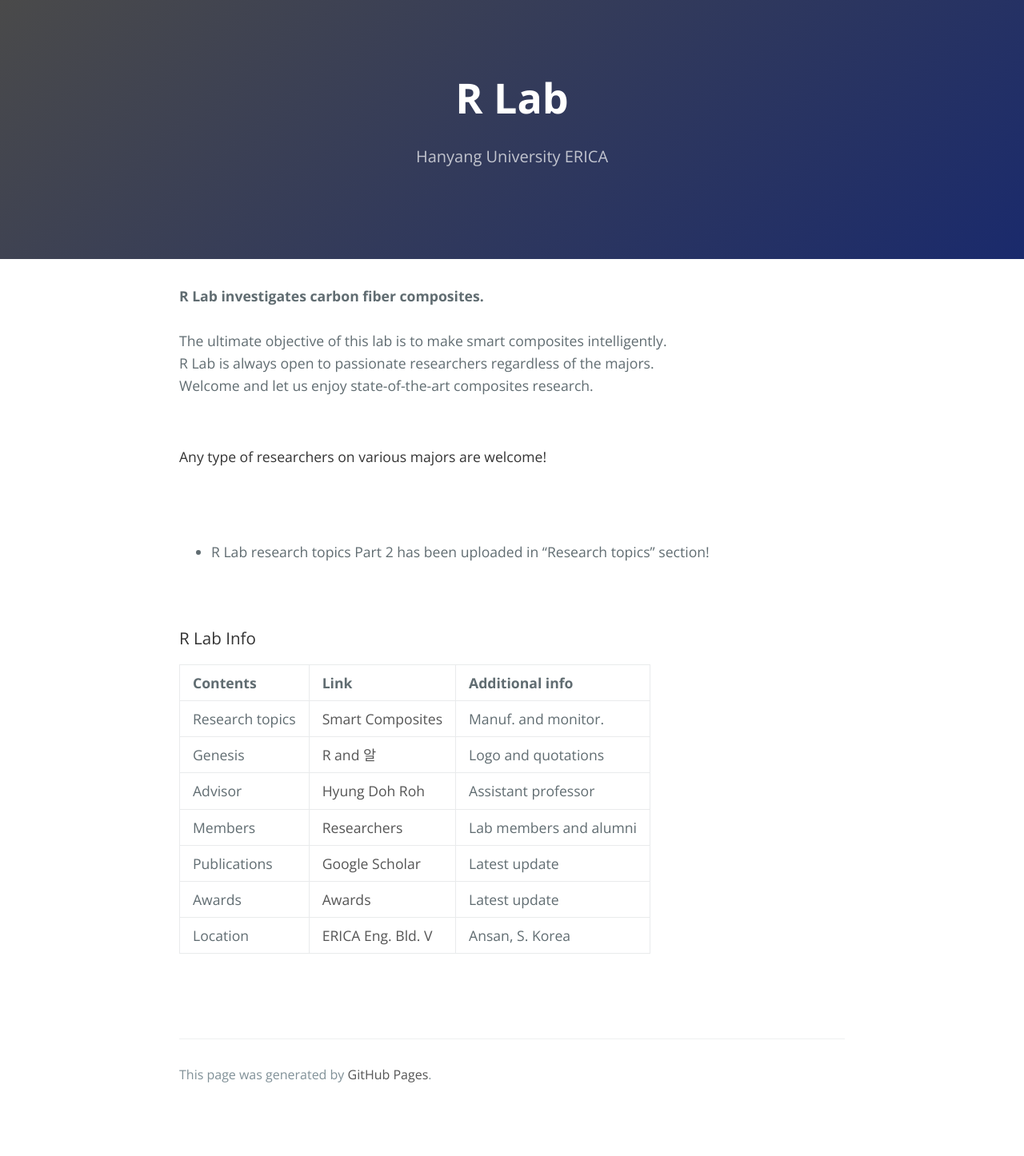
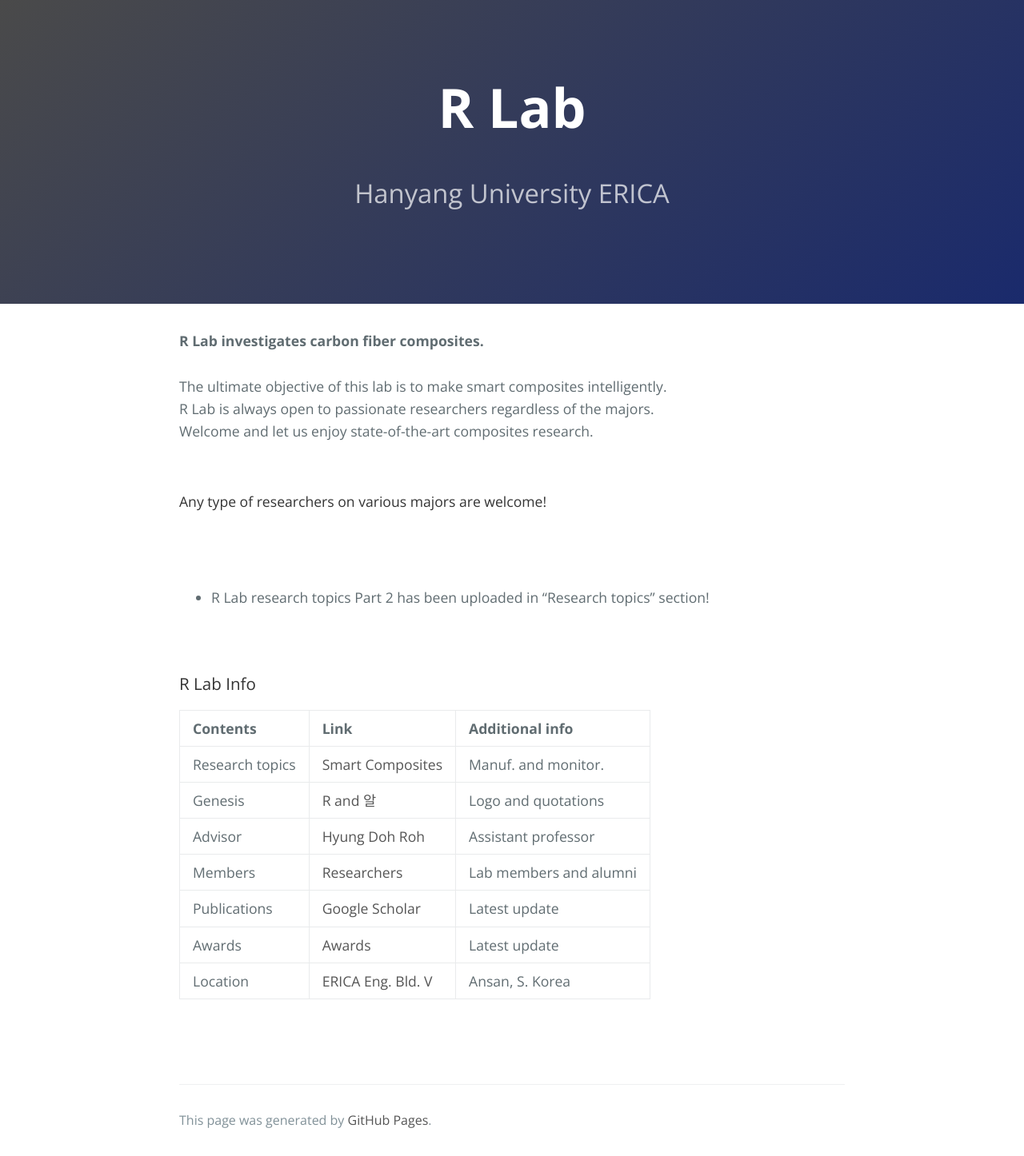
Before and after one commit to rhd1213/rhd1213.github.io, a Jekyll site: the page built from index.md, in a window 1280 px wide. Shown: the whole page at 80% size. Built offline with Jekyll 4.4.1, drawn with Linux system fonts in a browser that asks for light colours; our own code applies the rules of GitHub Pages for plain Markdown files; before the commit the page ends 1390 px from its top, so only the background shows below that.

Commit message:
Update jekyll-theme-cayman.scss

```diff
--- a/_sass/jekyll-theme-cayman.scss
+++ b/_sass/jekyll-theme-cayman.scss
@@ -132,7 +132,7 @@ a {
   margin-bottom: 0.1rem;
 
   @include large {
-    font-size: 3.25rem;
+    font-size: 4.25rem;
   }
 
   @include medium {
@@ -150,7 +150,7 @@ a {
   opacity: 0.7;
 
   @include large {
-    font-size: 1.25rem;
+    font-size: 2.05rem;
   }
 
   @include medium {
```
